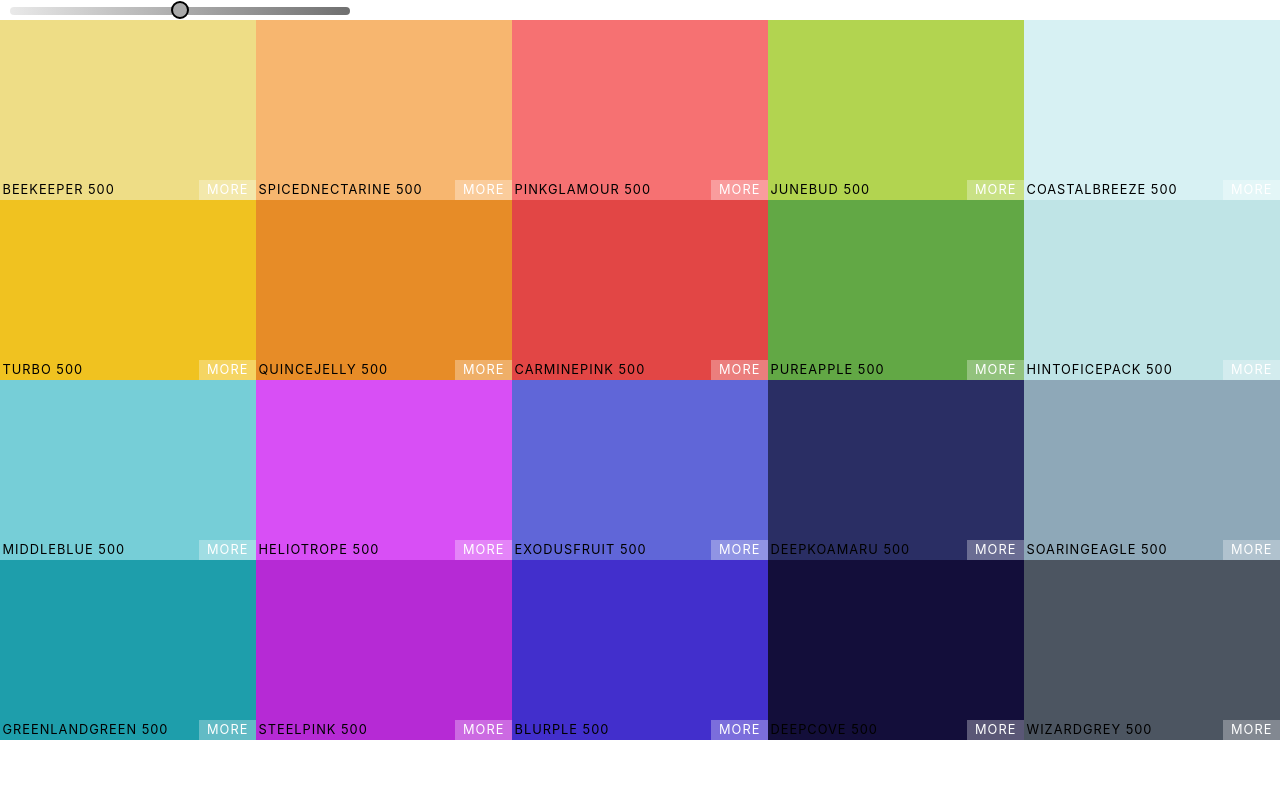
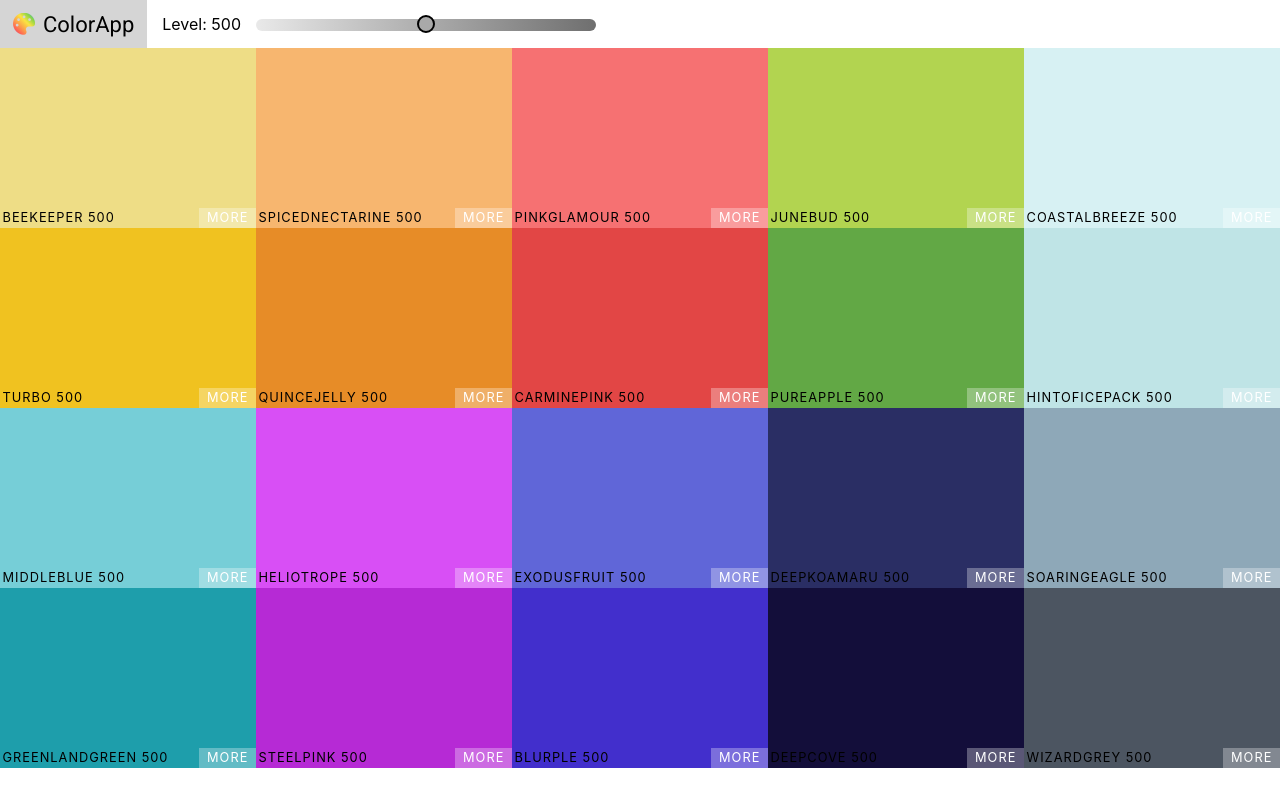
Before and after one commit to km-canvas/create-palette-app, a React (Create React App) app: page / in a window 1280 px wide. Built offline with nearby package versions, Linux system fonts and the light colour scheme.

Commit message:
Add Navbar and font

```diff
--- a/package.json
+++ b/package.json
@@ -3,6 +3,7 @@
   "version": "0.1.0",
   "private": true,
   "dependencies": {
+    "@fortawesome/fontawesome-free": "^5.15.3",
     "@testing-library/jest-dom": "^5.14.1",
     "@testing-library/react": "^11.2.7",
     "@testing-library/user-event": "^12.8.3",
--- a/public/index.html
+++ b/public/index.html
@@ -9,6 +9,10 @@
       name="description"
       content="Web site created using create-react-app"
     />
+    <link
+    href="https://fonts.googleapis.com/css?family=Roboto:100,300,400,700"
+    rel="stylesheet"
+  />
     <link rel="apple-touch-icon" href="%PUBLIC_URL%/logo192.png" />
     <!--
       manifest.json provides metadata used when your web app is installed on a
--- /dev/null
+++ b/src/Navbar.css
@@ -0,0 +1,62 @@
+.Navbar {
+	display: flex;
+	align-items: center;
+	justify-content: flex-start;
+	height: 6vh;
+}
+.Navbar-logo {
+	display: flex;
+	align-items: center;
+	height: 100%;
+	margin-right: 15px;
+	padding: 0 13px;
+	font-family: "Roboto", sans-serif;
+	font-size: 22px;
+	background-color: #d5d5d5;
+}
+
+.Navbar-logo i {
+	margin-right: 8px;
+  background: -webkit-linear-gradient(45deg, #9c4f96, #ff6355, #fba949, #fae442, #8bd448, #2aa8f2);
+	-webkit-background-clip: text;
+	background-clip: text;
+  -webkit-text-fill-color: transparent;
+}
+.Navbar-logo a {
+	text-decoration: none;
+	color: #000;
+}
+.slider {
+	width: 340px;
+	margin: 0 10px;
+	display: inline-block;
+}
+.rc-slider-track {
+	background-color: transparent;
+}
+.rc-slider-rail {
+	margin-top:-2px;
+	height: 12px;
+	background: linear-gradient(to right, #e9e9e9, #6f6f6f);
+}
+
+.rc-slider-handle,
+.rc-slider-handle:active,
+.rc-slider-handle:focus,
+.rc-slider-handle:hover {
+	outline: none;
+	box-shadow: none;
+	width:18px;
+	height:18px;
+	margin-top: -6px;
+}
+.rc-slider-handle,
+.rc-slider-handle:focus {
+	background-color: #a9a9a9;
+	border: 2px solid #000;
+}
+.rc-slider-handle:active,
+.rc-slider-handle:hover {
+	background-color: #000;
+	border: 2px solid #000;
+}
--- /dev/null
+++ b/src/Navbar.js
@@ -0,0 +1,35 @@
+import React, { Component } from 'react';
+import Slider from 'rc-slider';
+import 'rc-slider/assets/index.css';
+import "./Navbar.css"
+
+class Navbar extends Component {
+	render() {
+		const { level, changeLevel } = this.props;
+		return (
+			<nav className="Navbar">
+				<div className="Navbar-logo">
+				 {/* eslint-disable-next-line */}
+					<a href="#">
+						<i class="fas fa-palette"></i>
+						ColorApp
+					</a>
+				</div>
+				<div className="slider-container">
+					<span>Level: {level} </span>
+					<div className="slider">
+						<Slider
+							defaultValue={level}
+							min={100}
+							max={900}
+							step={100}
+							onChange={changeLevel}
+							/>
+					</div>
+				</div>
+			</nav>
+		)
+	}
+}
+
+export default Navbar;
--- a/src/Palette.css
+++ b/src/Palette.css
@@ -5,35 +5,3 @@
 .Palette-colors {
 	height: 90%;
 }
-.slider {
-	width: 340px;
-	margin: 0 10px;
-	display: inline-block;
-}
-.rc-slider-track {
-	background-color: transparent; 	/* remove default highlight position on slider */
-}
-.rc-slider-rail {
-	height: 8px;
-	background: linear-gradient(to right, #e9e9e9, #6f6f6f);
-}
-.rc-slider-handle,
-.rc-slider-handle:active,
-.rc-slider-handle:focus,
-.rc-slider-handle:hover {
-	outline: none;
-	box-shadow: none;
-	width:18px;
-	height:18px;
-	margin-top: -6px;
-}
-.rc-slider-handle,
-.rc-slider-handle:focus {
-	background-color: #a9a9a9;
-	border: 2px solid #000;
-}
-.rc-slider-handle:active,
-.rc-slider-handle:hover {
-	background-color: #000;
-	border: 2px solid #000;
-}
--- a/src/Palette.js
+++ b/src/Palette.js
@@ -1,10 +1,9 @@
 import React, { Component } from 'react';
-import Slider from 'rc-slider';
+import Navbar from './Navbar';
 import ColorBox from './ColorBox';
-import 'rc-slider/assets/index.css';
 import "./Palette.css";
 
-export default class Palette extends Component {
+class Palette extends Component {
 	constructor(props) {
 		super(props);
 		this.state = {
@@ -24,18 +23,7 @@ export default class Palette extends Component {
 		})
 		return (
 			<div className="Palette">
-				<div className="slider">
-					{/* Navbar goes here */}
-					<Slider
-						defaultValue={level}
-						min={100}
-						max={900}
-						step={100} // step defines the plus/minus value for each allowed interval between min/max on slider
-						onChange={this.changeLevel}
-						// onAfterChange={this.changeLevel}
-						//onAfterChange is a built-in function from Slider (triggered ontouchend or onmouseup)
-					/>
-				</div>
+				<Navbar level={level} changeLevel={this.changeLevel} />
 				<div className="Palette-colors">
 					{colorBoxes}
 				</div>
@@ -44,3 +32,4 @@ export default class Palette extends Component {
 		)
 	}
 }
+export default Palette;
--- a/src/index.js
+++ b/src/index.js
@@ -3,6 +3,7 @@ import ReactDOM from 'react-dom';
 import './index.css';
 import App from './App';
 import reportWebVitals from './reportWebVitals';
+import '@fortawesome/fontawesome-free/css/all.css'
 
 ReactDOM.render(
   <React.StrictMode>
```
Also changed, not shown: 1 other file (tests, documents, lock files or other folders).
